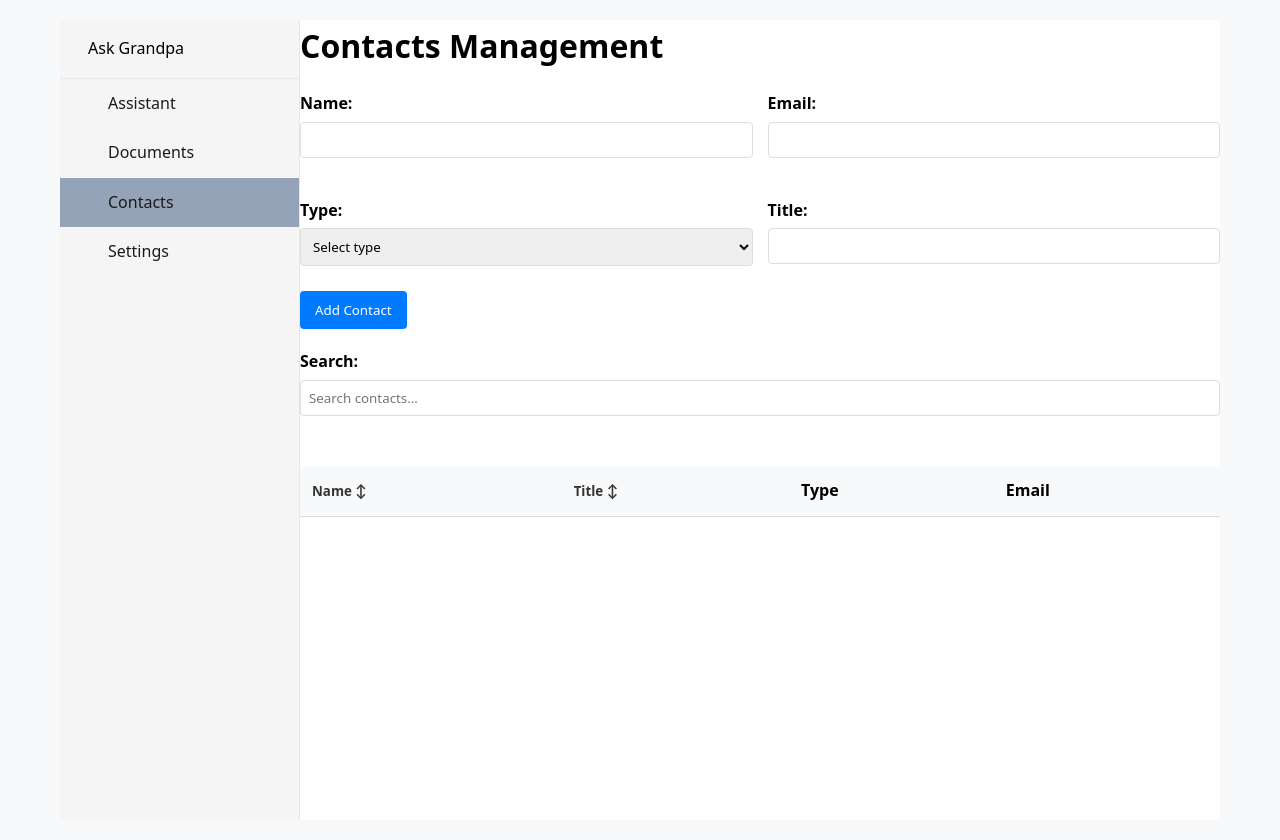
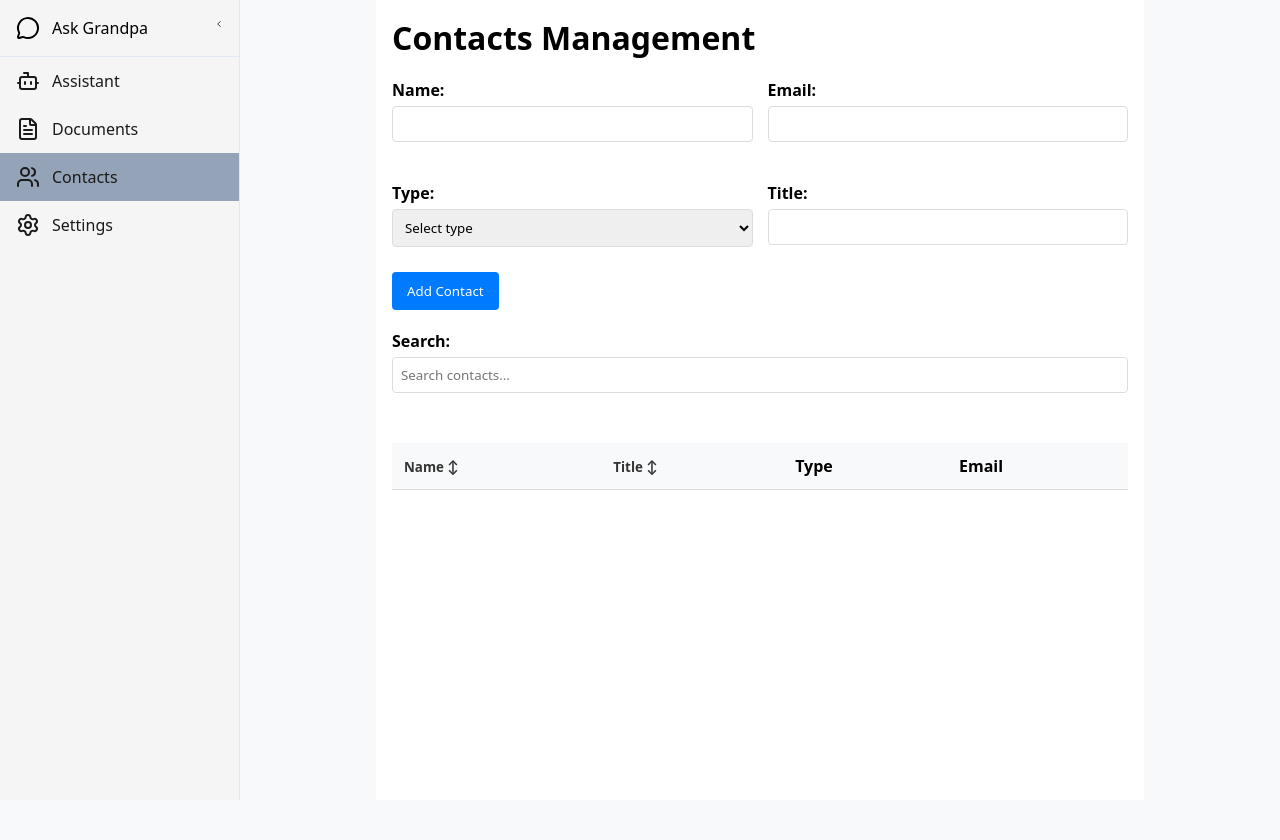
Before and after one commit to podgortsev/grand, a Django app: template app/templates/contacts.html in a window 1280 px wide. After the commit the page ends 800 px from the top, so only its background shows below. Run offline with Django 5.2, Linux system fonts and the light colour scheme; the template is opened without the code that fills it, so the values that code supplies are empty.

Commit message:
Add files via upload

```diff
--- a/app/templates/contacts.html
+++ b/app/templates/contacts.html
@@ -4,6 +4,7 @@
     <meta charset="UTF-8">
     <meta name="viewport" content="width=device-width, initial-scale=1.0">
     <title>Chat with Grandpa contacts</title>
+    <script src="https://unpkg.com/lucide@latest"></script>
     <script src="https://ajax.googleapis.com/ajax/libs/jquery/3.7.1/jquery.min.js"></script>
     <style>
         @media screen and (max-width: 768px) {
@@ -416,20 +417,11 @@
         }
     </style>
     <style>
-        * {
-            box-sizing: border-box;
-            margin: 0;
-            padding: 0;
-        }
-
-        body {
-            font-family: Arial, sans-serif;
-            line-height: 1.6;
-            padding: 20px;
-            max-width: 1200px;
+        .chat-container{
+            padding: 1rem;
+            max-width: 48rem;
             margin: 0 auto;
         }
-
         h1 {
             margin-bottom: 20px;
         }
```
